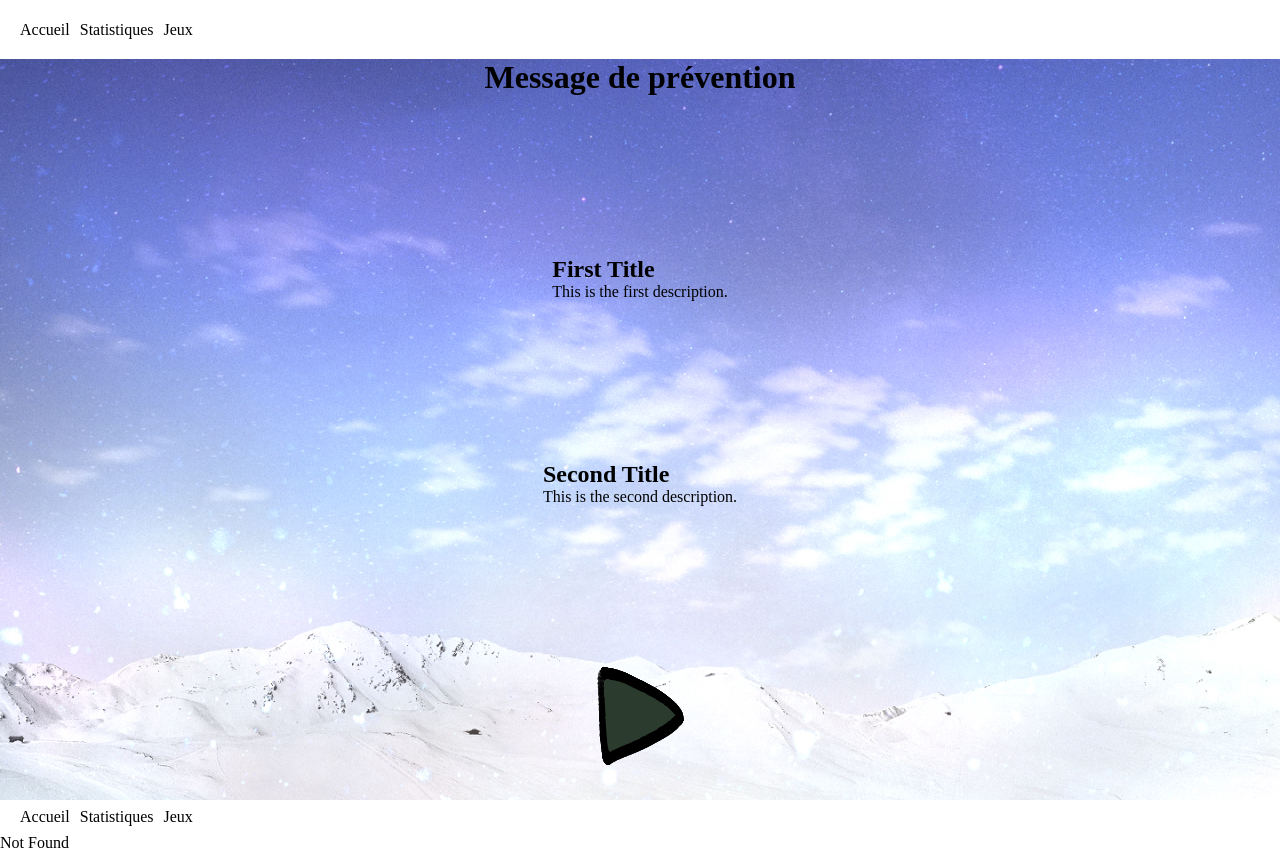
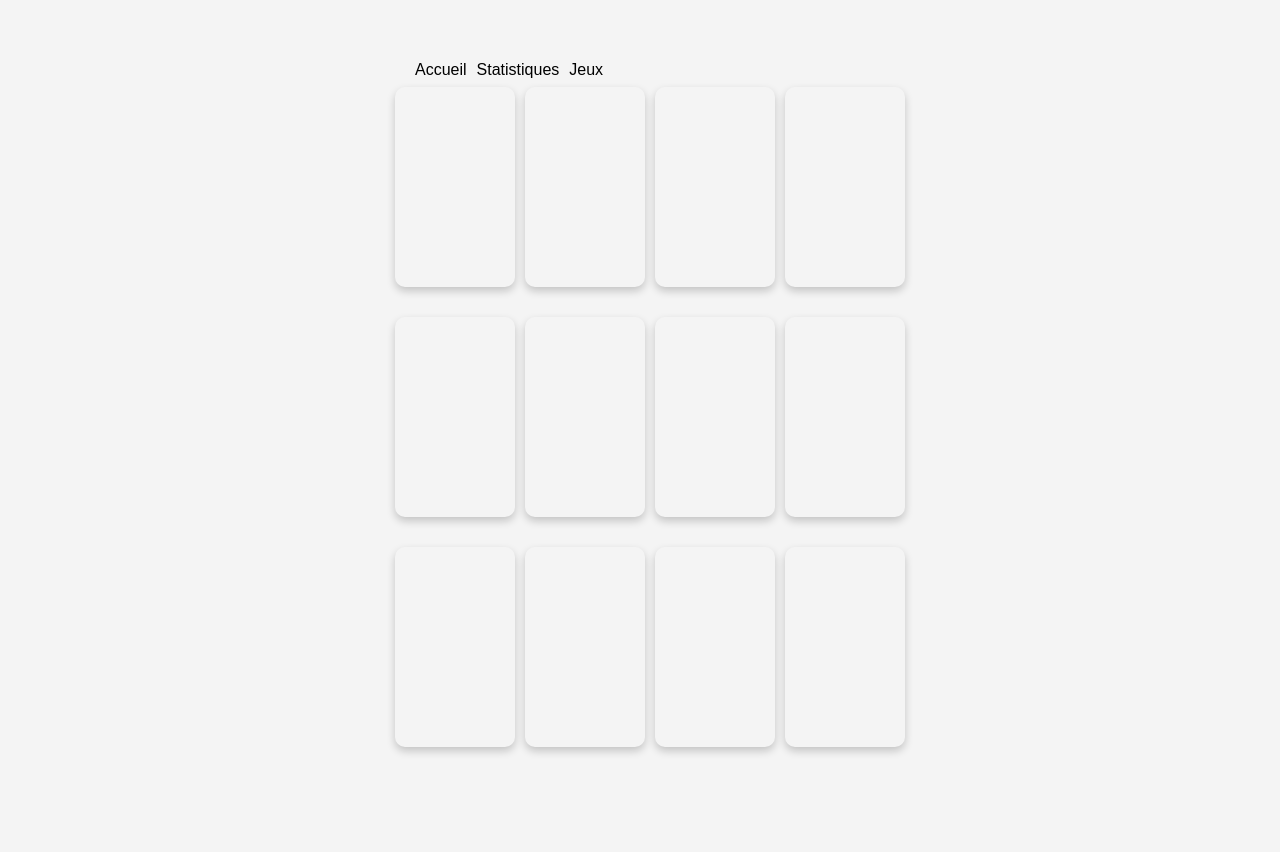
Before and after one commit to HTTP-418-We-Are-Teapots/frontend, a React (Vite) app: page /game1 in a window 1280 px wide. Before the commit this address had no page. After the commit the page ends 800 px from the top, so only its background shows below. Built offline with nearby package versions, Linux system fonts and the light colour scheme.

Commit message:
Framer + Overlay ok

```diff
--- a/matcher/style.css
+++ /dev/null
@@ -1,34 +0,0 @@
-body {
-    display: flex;
-    justify-content: center;
-    align-items: center;
-    height: 100vh;
-    margin: 0;
-    font-family: 'Arial', sans-serif;
-  }
-
-  #memory-board {
-    display: grid;
-    grid-template-columns: repeat(4, 100px);
-    gap: 10px;
-  }
-
-  .card {
-    width: 100px;
-    height: 100px;
-    display: flex;
-    justify-content: center;
-    align-items: center;
-    background-color: #eee;
-    font-size: 18px;
-    cursor: pointer;
-  }
-
-  .card:hover {
-    background-color: #007e11;
-    }
-
-
-    .flipped{
-        background-color: #007e11;
-    }
--- a/package.json
+++ b/package.json
@@ -22,6 +22,7 @@
   "dependencies": {
     "@react-three/fiber": "^8.15.12",
     "@types/three": "^0.159.0",
+    "framer-motion": "^10.16.15",
     "react": "^18.2.0",
     "react-dom": "^18.2.0",
     "react-router-dom": "^6.20.1",
--- a/src/App.tsx
+++ b/src/App.tsx
@@ -1,27 +1,13 @@
 import './App.css'
-import Header from "./components/landing/Header.tsx";
+
 
 import './App.css'
-import Prevent from './prevention/prevent'
 function App() {
 
-const sectionsData = [
-  {
-      title: 'First Title',
-      description: 'This is the first description.',
-      image: "./assets/react.svg"
-  },
-  {
-      title: 'Second Title',
-      description: 'This is the second description.',
-      image: "./assets/react.svg"
-  },
-  // Add more sections as needed
-];
+
   return (
-    <div className='container'>
-        <Header />
-        <Prevent sections={sectionsData} />
+    <div>
+
 
     </div>
 
--- /dev/null
+++ b/src/components/matcher/Card.tsx
@@ -0,0 +1,35 @@
+// Card.tsx
+import React from 'react';
+import { motion } from 'framer-motion';
+
+type CardProps = {
+    card: {
+        id: number;
+        name: string;
+        flipped: boolean;
+    };
+    flipCard: () => void;
+};
+
+const Card: React.FC<CardProps> = ({ card, flipCard }) => {
+    const variants = {
+        front: { rotateY: -180 },
+        back: { rotateY: 0 },
+        hover: { scale: 1.1 } // Define a hover state
+    };
+
+    return (
+        <motion.div
+            className={`card ${card.flipped ? 'flipped' : ''}`}
+            onClick={flipCard}
+            variants={variants}
+            whileHover='hover'
+            animate={card.flipped ? 'back' : 'front'}
+            transition={{ duration: 0.5 }}
+        >
+            {card.flipped ? card.name : ''}
+        </motion.div>
+    );
+};
+
+export default Card;
--- /dev/null
+++ b/src/components/matcher/MemoryGame.css
@@ -0,0 +1,48 @@
+body {
+  display: flex;
+  justify-content: center;
+  align-items: center;
+  height: 100vh;
+  margin: 0;
+  font-family: 'Arial', sans-serif;
+  background-color: #f4f4f4; /* Optional: Adds a background color to the body */
+}
+
+#memory-board {
+  display: grid;
+  grid-template-columns: repeat(4, 100px);
+  gap: 30px;
+}
+
+.card {
+  width: 120px;
+  height: 200px;
+  cursor: pointer;
+  border-radius: 10px; /* Rounded corners */
+  box-shadow: 0 4px 8px rgba(0, 0, 0, 0.2); /* Card shadow for depth */
+  position: relative; /* For positioning the front and back of the card */
+}
+
+/* Styling for the front and back of the card */
+.card-front, .card-back {
+  position: absolute;
+  width: 100%;
+  height: 100%;
+  border-radius: 10px; /* Rounded corners */
+  display: flex;
+  justify-content: center;
+  align-items: center;
+  backface-visibility: hidden; /* Important for 3D flipping */
+}
+
+.card-front {
+  background-color: #eee;
+  font-size: 18px;
+}
+
+.card-back {
+  background-color: #007e11;
+  color: white;
+  font-size: 18px;
+  transform: rotateY(180deg); /* Initial position for the back */
+}
--- /dev/null
+++ b/src/components/matcher/MemoryGame.tsx
@@ -0,0 +1,101 @@
+import React, { useState, useEffect } from 'react';
+import Card from './Card';
+import './MemoryGame.css'; // Make sure to create and link your CSS file
+
+type MemoryCard = {
+    id: number;
+    name: string;
+    flipped: boolean;
+};
+
+const MemoryGame: React.FC = () => {
+    const initialCards: MemoryCard[] = [
+        { id: 1, name: 'Émissions de CO2', flipped: false },
+    { id: 1, name: 'Énergies renouvelables', flipped: false },
+    { id: 2, name: 'Déforestation', flipped: false },
+    { id: 2, name: 'Reforestation', flipped: false },
+    { id: 3, name: 'Surconsommation', flipped: false },
+    { id: 3, name: 'Consommation responsable', flipped: false },
+    { id: 4, name: 'Pollution plastique', flipped: false },
+    { id: 4, name: 'Recyclage', flipped: false },
+    { id: 5, name: 'Perte de biodiversité', flipped: false },
+    { id: 5, name: 'Conservation des espèces', flipped: false },
+    { id: 6, name: 'Gaspillage alimentaire', flipped: false },
+    { id: 6, name: 'Compostage', flipped: false },
+    ];
+
+    const [cards, setCards] = useState<MemoryCard[]>([]);
+    const [selectedCard, setSelectedCard] = useState<MemoryCard | null>(null);
+    const [canFlip, setCanFlip] = useState<boolean>(true);
+    const [matchedPairs, setMatchedPairs] = useState<number>(0);
+
+    useEffect(() => {
+        setCards(shuffleCards([...initialCards]));
+    }, []);
+
+    useEffect(() => {
+        console.log(matchedPairs)
+        if (matchedPairs === initialCards.length / 2) {
+            alert('Congratulations! You have won!');
+        }
+    }, [matchedPairs]);
+
+
+    const shuffleCards = (cards: MemoryCard[]): MemoryCard[] => {
+        for (let i = cards.length - 1; i > 0; i--) {
+            const j = Math.floor(Math.random() * (i + 1));
+            [cards[i], cards[j]] = [cards[j], cards[i]];
+        }
+        return cards;
+    };
+
+    const flipCard = (cardToFlip: MemoryCard) => {
+        if (!canFlip || cardToFlip.flipped) return;
+
+        const newCards = cards.map(card =>
+            card.id === cardToFlip.id && card.name === cardToFlip.name
+                ? { ...card, flipped: true }
+                : card
+        );
+        setCards(newCards);
+
+        if (!selectedCard) {
+            setSelectedCard(cardToFlip);
+        } else {
+
+            setCanFlip(false);
+            setTimeout(() => checkMatch(cardToFlip, selectedCard), 1000);
+        }
+    };
+
+    const checkMatch = (cardToCheck: MemoryCard, previousCard: MemoryCard) => {
+        if (cardToCheck.id === previousCard.id && cardToCheck.name !== previousCard.name) {
+            setMatchedPairs(current => current + 1);
+            setCanFlip(true);
+
+        } else {
+            const newCards = cards.map(card =>
+                card.id === cardToCheck.id || card.id === previousCard.id
+                ? { ...card, flipped: false }
+                : card
+                );
+                setCards(newCards);
+            setCanFlip(true);
+        }
+        setSelectedCard(null);
+    };
+
+    return (
+        <div id="memory-board">
+            {cards.map((card, index) => (
+                <Card
+                    key={index}
+                    card={card}
+                    flipCard={() => flipCard(card)}
+                />
+            ))}
+        </div>
+    );
+};
+
+export default MemoryGame;
--- a/src/main.tsx
+++ b/src/main.tsx
@@ -1,6 +1,7 @@
 import React from 'react'
 import ReactDOM from 'react-dom/client'
 import App from './App.tsx'
+import MemoryGame from './components/matcher/MemoryGame.tsx';
 import {
   createBrowserRouter,
   RouterProvider,
@@ -23,6 +24,10 @@ const router = createBrowserRouter([
     element: <div>Games</div>,
   },
   {
+    path: "/game1",
+    element: <MemoryGame/>,
+  },
+  {
     path: "*",
     element: <div>Not Found</div>,
   }
```
Also changed, not shown: src/components/matcher/index.html (renamed from matcher/index.html), src/components/matcher/matcher.js (renamed from matcher/matcher.js), 1 other file (tests, documents, lock files or other folders).
